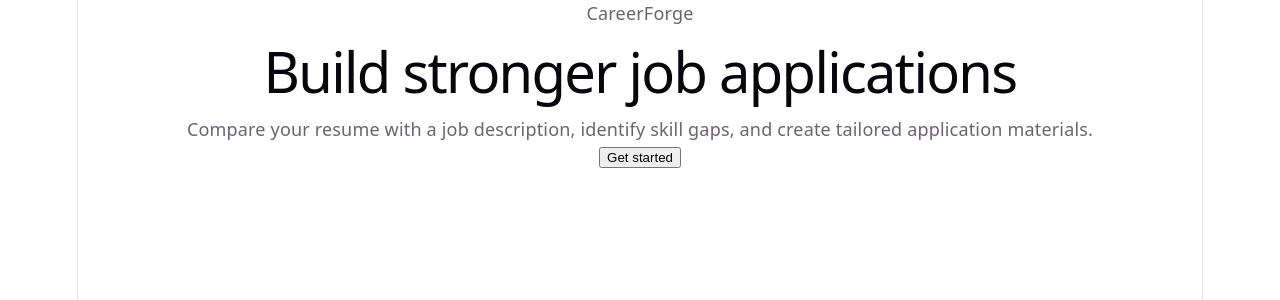
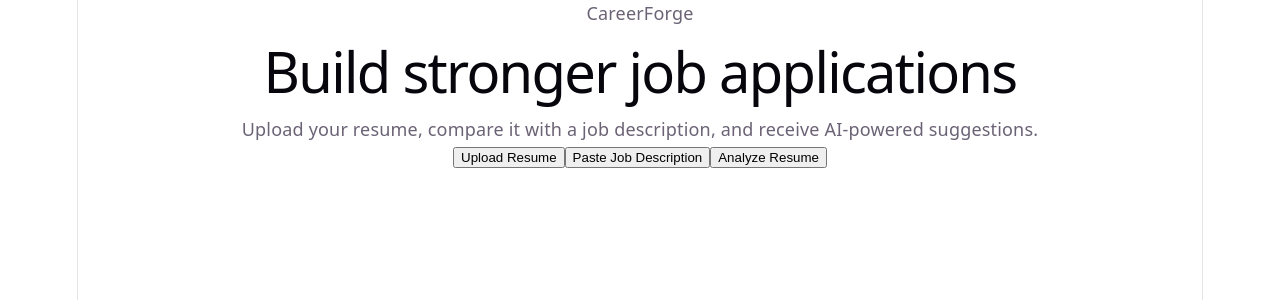
Before and after one commit to ReyRey795/CareerForge, a React (Vite) app in the folder frontend/: page / in a window 1280 px wide. Shown: the top 300 px of the page. Built offline with nearby package versions, Linux system fonts and the light colour scheme.

Commit message:
Replaced buttons on main page of CareerForge

```diff
--- a/frontend/src/App.tsx
+++ b/frontend/src/App.tsx
@@ -11,11 +11,15 @@ function App() {
         <h1>Build stronger job applications</h1>
 
         <p>
-          Compare your resume with a job description, identify skill gaps, and
-          create tailored application materials.
+          Upload your resume, compare it with a job description,
+          and receive AI-powered suggestions.
         </p>
 
-        <button type="button">Get started</button>
+        <button type="button">Upload Resume</button>
+
+        <button type="button">Paste Job Description</button>
+
+        <button type="button">Analyze Resume</button>
       </section>
     </main>
   )
```
